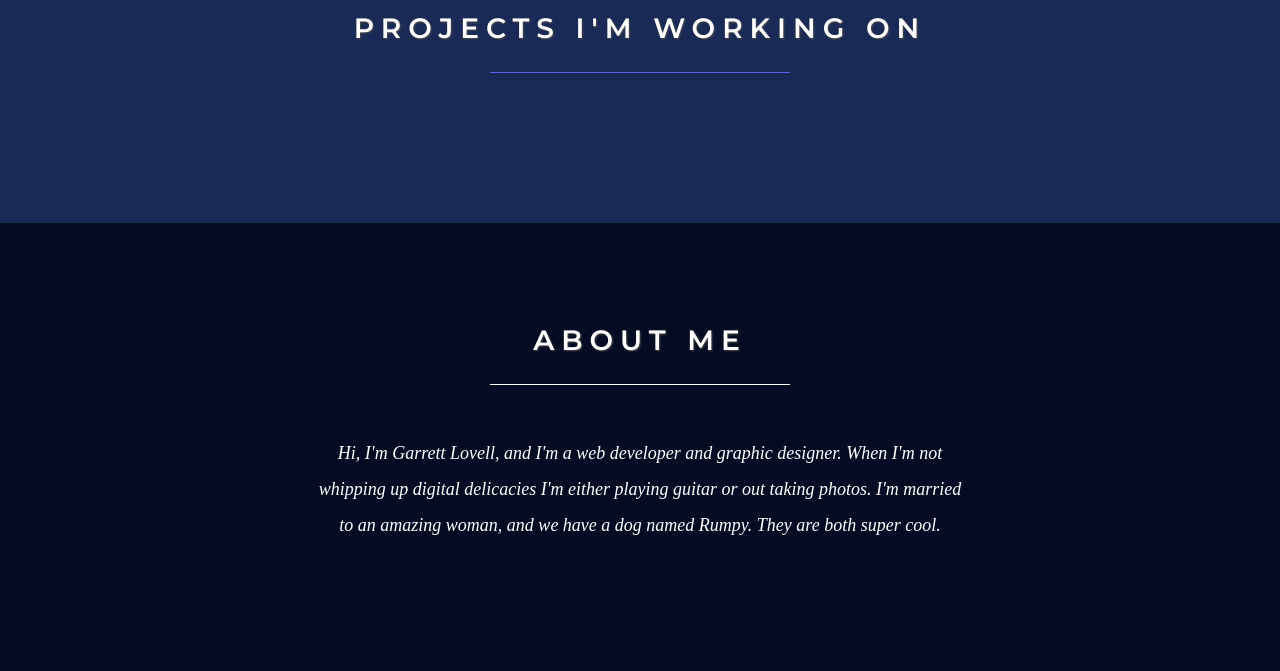
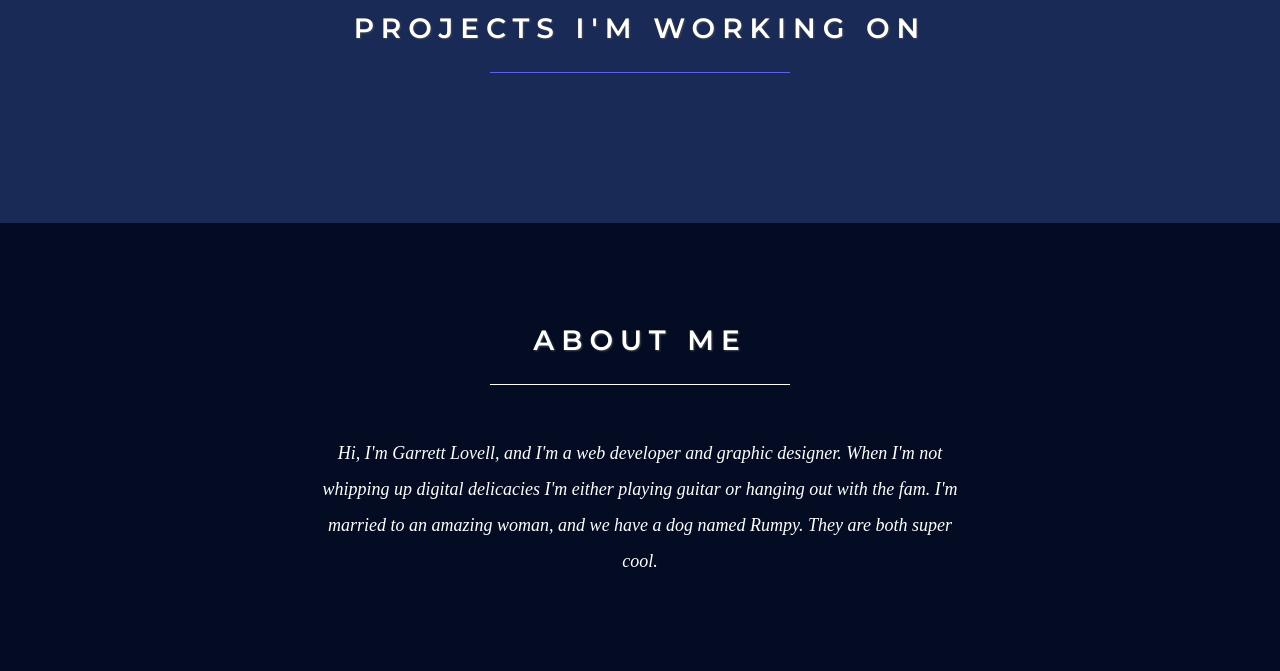
Before and after one commit to gtlovell/new-site, a website: page index.html in a window 1280 px wide. Shown: the part 2163-2834 px from the top of the page. Drawn offline with nearby package versions, Linux system fonts and the light colour scheme; files that its build step writes are made by us from their sources; no server answers; a web font is replaced by a local one.

Commit message:
Edited about section

```diff
--- a/index.html
+++ b/index.html
@@ -182,8 +182,8 @@
       <p>
         Hi, I'm Garrett Lovell, and I'm a web developer and graphic designer.
         When I'm not whipping up digital delicacies I'm either playing guitar or
-        out taking photos. I'm married to an amazing woman, and we have a dog
-        named Rumpy. They are both super cool.
+        hanging out with the fam. I'm married to an amazing woman, and we have a
+        dog named Rumpy. They are both super cool.
       </p>
     </section>
 
```
